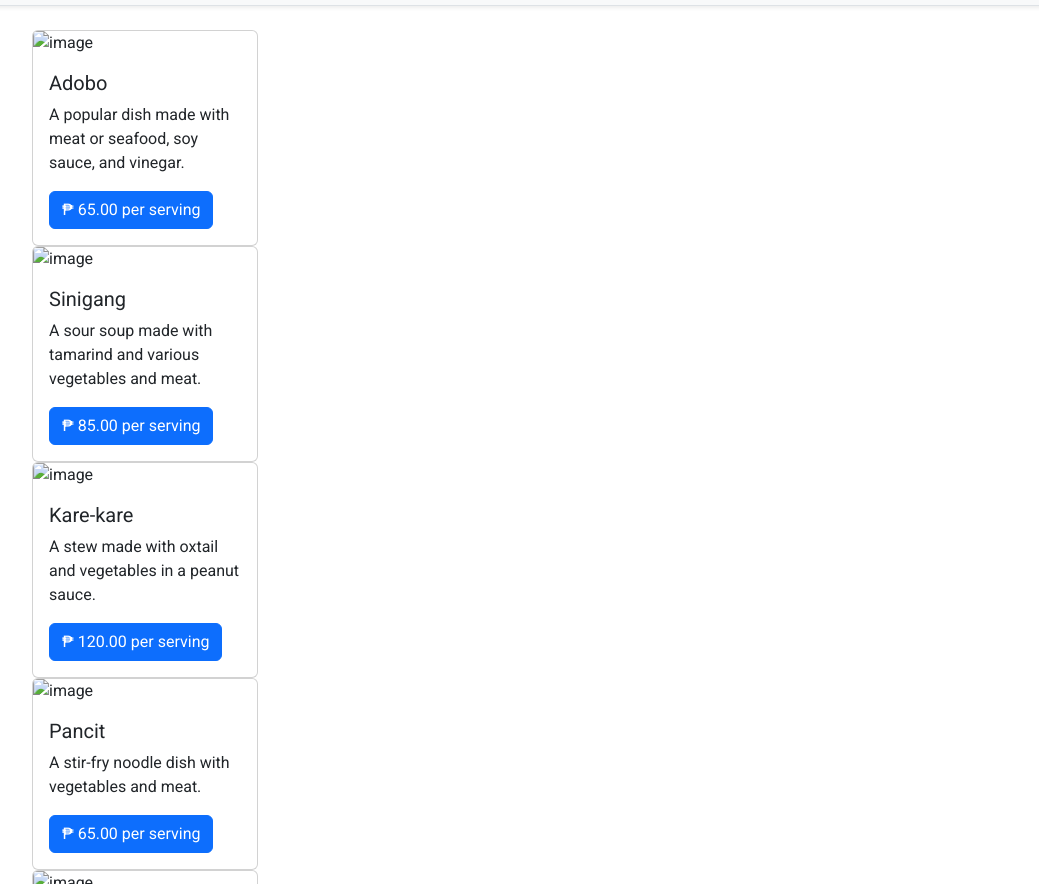
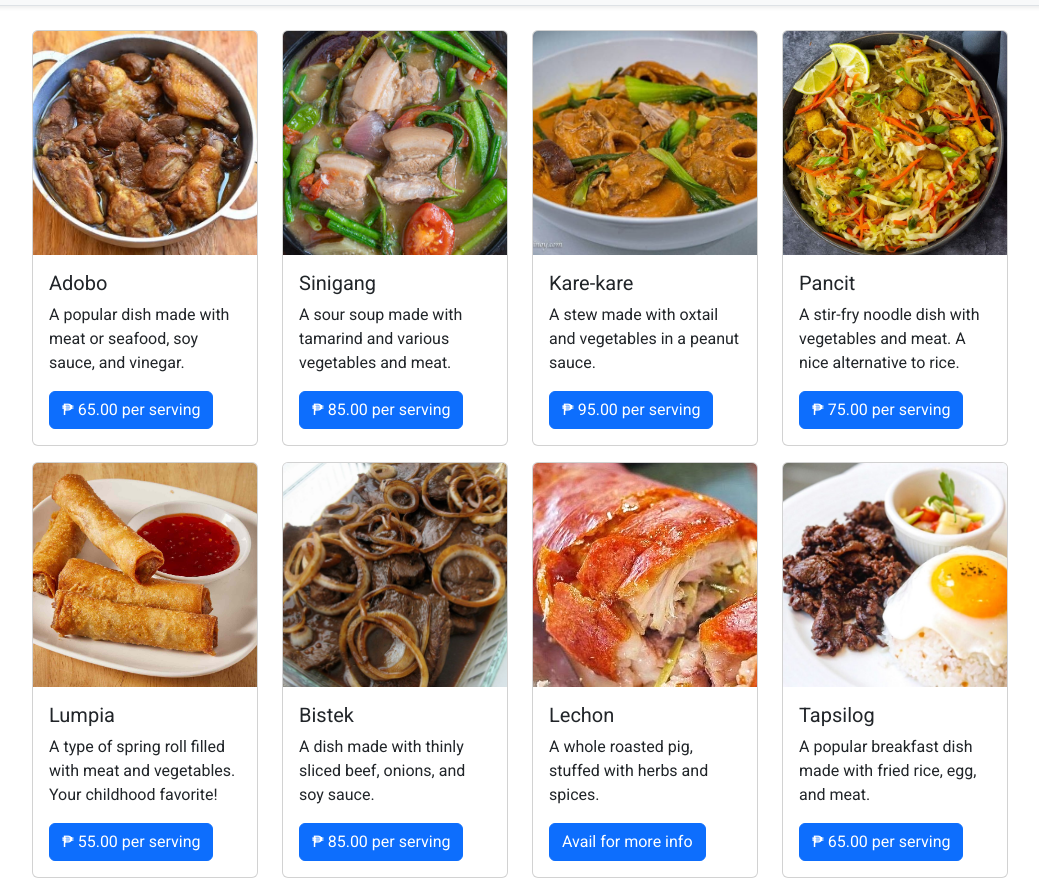
Before and after one commit to kyleconciso/its-2nd-project, a plain HTML site: page menu.html in a window 1280 px wide. Shown: the part 68-952 px from the top of the page, without its empty margins (120-1159 px from the left). Drawn offline with nearby package versions, Linux system fonts and the light colour scheme.

Commit message:
add menu images

```diff
--- a/menu.html
+++ b/menu.html
@@ -102,85 +102,96 @@
     <!-- a grid that has 3 columns and 3 rows filled with cards and a table -->
     <div class="container-fluid my-2" style="max-width: 1000px;">
         <div class="row">
+
             <div class="col-3 mb-3">
-
                 <div class="card">
-                    <img src="img/menu/adobo.png" class="card-img-top" alt="image">
+                    <img src="img/menu/adobo.jpg" style="aspect-ratio: 1/1; object-fit: cover;" class="card-img-top" alt="image">
                     <div class="card-body">
                         <h5 class="card-title">Adobo</h5>
                         <p class="card-text">A popular dish made with meat or seafood, soy sauce, and vinegar.</p>
                         <a href="#" class="btn btn-primary">₱ 65.00 per serving</a>
                     </div>
                 </div>
+            </div>
 
+            <div class="col-3 mb-3">
                 <div class="card">
-                    <img src="img/menu/sinigang.png" class="card-img-top" alt="image">
+                    <img src="img/menu/sinigang.jpg" style="aspect-ratio: 1/1; object-fit: cover;" style="aspect-ratio: 1/1; object-fit: cover;" class="card-img-top" alt="image">
                     <div class="card-body">
                         <h5 class="card-title">Sinigang</h5>
                         <p class="card-text">A sour soup made with tamarind and various vegetables and meat.</p>
                         <a href="#" class="btn btn-primary">₱ 85.00 per serving</a>
                     </div>
                 </div>
+            </div>
 
+            <div class="col-3 mb-3">
                 <div class="card">
-                    <img src="img/menu/kare-kare.png" class="card-img-top" alt="image">
+                    <img src="img/menu/kare-kare.jpg" style="aspect-ratio: 1/1; object-fit: cover;" class="card-img-top" alt="image">
                     <div class="card-body">
                         <h5 class="card-title">Kare-kare</h5>
                         <p class="card-text">A stew made with oxtail and vegetables in a peanut sauce.</p>
-                        <a href="#" class="btn btn-primary">₱ 120.00 per serving</a>
+                        <a href="#" class="btn btn-primary">₱ 95.00 per serving</a>
                     </div>
                 </div>
-
+            </div>
+            <div class="col-3 mb-3">
                 <div class="card">
-                    <img src="img/menu/pancit.png" class="card-img-top" alt="image">
+                    <img src="img/menu/pancit.jpg" style="aspect-ratio: 1/1; object-fit: cover;" class="card-img-top" alt="image">
                     <div class="card-body">
                         <h5 class="card-title">Pancit</h5>
-                        <p class="card-text">A stir-fry noodle dish with vegetables and meat.</p>
-                        <a href="#" class="btn btn-primary">₱ 65.00 per serving</a>
+                        <p class="card-text">A stir-fry noodle dish with vegetables and meat. A nice alternative to rice.</p>
+                        <a href="#" class="btn btn-primary">₱ 75.00 per serving</a>
                     </div>
                 </div>
-
+            </div>
+        </div>
+        <div class="row">
+            <div class="col-3 mb-3">
                 <div class="card">
-                    <img src="img/menu/lumpia.png" class="card-img-top" alt="image">
+                    <img src="img/menu/lumpia.jpg" style="aspect-ratio: 1/1; object-fit: cover;" class="card-img-top" alt="image">
                     <div class="card-body">
                         <h5 class="card-title">Lumpia</h5>
-                        <p class="card-text">A type of spring roll filled with meat and vegetables.</p>
-                        <a href="#" class="btn btn-primary">₱ 45.00 per piece</a>
+                        <p class="card-text">A type of spring roll filled with meat and vegetables. Your childhood favorite!</p>
+                        <a href="#" class="btn btn-primary">₱ 55.00 per serving</a>
                     </div>
                 </div>
-
+            </div>
+            <div class="col-3 mb-3">
                 <div class="card">
-                    <img src="img/menu/bistek.png" class="card-img-top" alt="image">
+                    <img src="img/menu/bistek.jpg" style="aspect-ratio: 1/1; object-fit: cover;" class="card-img-top" alt="image">
                     <div class="card-body">
                         <h5 class="card-title">Bistek</h5>
                         <p class="card-text">A dish made with thinly sliced beef, onions, and soy sauce.</p>
                         <a href="#" class="btn btn-primary">₱ 85.00 per serving</a>
                     </div>
                 </div>
-
+            </div>
+            <div class="col-3 mb-3">
                 <div class="card">
-                    <img src="img/menu/lechon.png" class="card-img-top" alt="image">
+                    <img src="img/menu/lechon.jpg" style="aspect-ratio: 1/1; object-fit: cover;" class="card-img-top" alt="image">
                     <div class="card-body">
-                        <h5 class="card-title">Lechon</h5>
-                        <p class="card-text">A whole roasted pig.</p>
-                        <a href="#" class="btn btn-primary">₱ 1,500.00</a>
+                        <h5 class="card-title">Lechon </h5>
+                        <p class="card-text">A whole roasted pig, stuffed with herbs and spices.</p>
+                        <a href="#" class="btn btn-primary">Avail for more info</a>
                     </div>
                 </div>
-
+            </div>
+            <div class="col-3 mb-3">
                 <div class="card">
-                    <img src="img/menu/tapsilog.png" class="card-img-top" alt="image">
+                    <img src="img/menu/tapsilog.jpg" style="aspect-ratio: 1/1; object-fit: cover;" class="card-img-top" alt="image">
                     <div class="card-body">
                         <h5 class="card-title">Tapsilog</h5>
-                        <p class="card-text">A meal consisting of garlic fried rice, fried egg and beef tapa.</p>
+                        <p class="card-text">A popular breakfast dish made with fried rice, egg, and meat.</p>
                         <a href="#" class="btn btn-primary">₱ 65.00 per serving</a>
                     </div>
                 </div>
-
-
             </div>
         </div>
     </div>
 
+
+    </div>
 
 
     <!-- A basic footer -->
```
Also changed, not shown: img/menu/adobo.jpg (added), img/menu/bistek.jpg (added), img/menu/kare-kare.jpg (added), img/menu/lechon.jpg (added), img/menu/lumpia.jpg (added), img/menu/pancit.jpg (added), img/menu/sinigang.jpg (added), img/menu/tapsilog.jpg (added).
